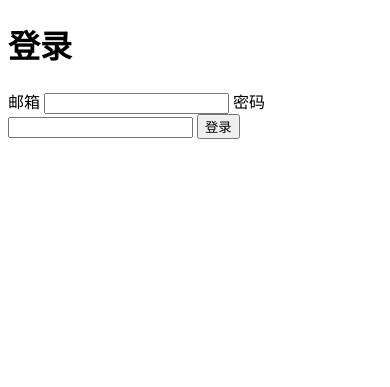
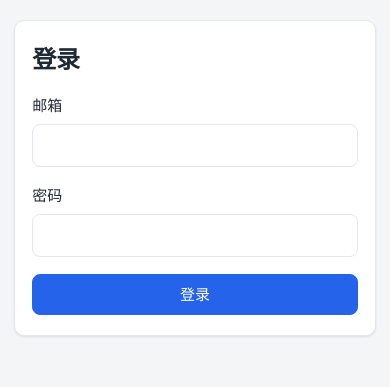
Before and after one commit to HabibiWalid/student-project-manager, a FastAPI app: page /login in a window 390 px wide. Shown: the top 387 px of the page. Run offline with FastAPI, Linux system fonts and the light colour scheme; some libraries are stand-ins or nearby versions.

Commit message:
Add light-mode styling via a single stylesheet and shared base layout
Visual-only change (no route/model/query/auth logic touched):
- New app/static/css/app.css: light theme, centered ~760px column, Chinese-
  friendly system font stack, white cards on gray, one blue accent, block-
  stacked form labels, primary/secondary buttons, status pills, rank badges,
  muted empty-states, responsive single-column on phones.
- New app/templates/base.html; all 9 templates now extend it and link the
  stylesheet (content and Chinese text preserved; only classes/wrappers added).
- app/main.py mounts app/static read-only at /static; the uploads dir stays
  NON-static (downloads remain authz-gated).
- test_rendering guard gains an owner-teacher leaderboard case (11 -> 12).

Full suite: 126 passing.

```diff
--- a/app/main.py
+++ b/app/main.py
@@ -17,6 +17,7 @@ from __future__ import annotations
 from pathlib import Path
 
 from fastapi import FastAPI
+from fastapi.staticfiles import StaticFiles
 from sqlalchemy.orm import Session, sessionmaker
 from starlette.middleware.sessions import SessionMiddleware
 
@@ -86,6 +87,12 @@ def create_app(
     # multipart parser can buffer it.
     app.add_middleware(LimitUploadBodyMiddleware)
 
+    # Read-only static assets (CSS only). This serves ONLY app/static; the
+    # uploads dir is deliberately NOT mounted — user files are served solely
+    # through the authorization-checked download route (see routes/submissions).
+    static_dir = Path(__file__).resolve().parent / "static"
+    app.mount("/static", StaticFiles(directory=static_dir), name="static")
+
     app.include_router(auth.router)
     app.include_router(projects.router)
     app.include_router(teams.router)
--- /dev/null
+++ b/app/static/css/app.css
@@ -0,0 +1,225 @@
+/* Student Project Management System — light, clean, professional. Visual only. */
+
+:root {
+  --bg: #f4f5f7;
+  --card: #ffffff;
+  --border: #e4e7ec;
+  --text: #1f2933;
+  --muted: #6b7280;
+  --accent: #2563eb;
+  --accent-hover: #1d4ed8;
+  --radius: 10px;
+  --shadow: 0 1px 2px rgba(16, 24, 40, 0.04), 0 1px 3px rgba(16, 24, 40, 0.06);
+}
+
+* { box-sizing: border-box; }
+
+body {
+  margin: 0;
+  background: var(--bg);
+  color: var(--text);
+  font-family: -apple-system, BlinkMacSystemFont, "Segoe UI", "PingFang SC",
+    "Hiragino Sans GB", "Microsoft YaHei", sans-serif;
+  line-height: 1.55;
+  font-size: 15px;
+}
+
+.container {
+  max-width: 760px;
+  margin: 0 auto;
+  padding: 2rem 1rem 3rem;
+}
+
+/* Cards */
+.card {
+  background: var(--card);
+  border: 1px solid var(--border);
+  border-radius: var(--radius);
+  box-shadow: var(--shadow);
+  padding: 1.5rem 1.75rem;
+  margin-bottom: 1.25rem;
+}
+
+/* Headings */
+h1 { font-size: 1.5rem; font-weight: 650; margin: 0 0 1rem; letter-spacing: -0.01em; }
+h2 { font-size: 1.1rem; font-weight: 600; margin: 0 0 0.75rem; }
+p { margin: 0 0 0.75rem; }
+
+/* Internal sections of a card, separated by a hairline */
+.card > section {
+  margin-top: 1.5rem;
+  padding-top: 1.5rem;
+  border-top: 1px solid var(--border);
+}
+
+/* Links */
+a { color: var(--accent); text-decoration: none; }
+a:hover { text-decoration: underline; }
+
+.back { margin-bottom: 1rem; }
+.back a { color: var(--muted); font-size: 0.9rem; }
+
+.muted { color: var(--muted); }
+.empty { color: var(--muted); font-style: italic; }
+
+/* Toolbar (projects list header) */
+.toolbar {
+  display: flex;
+  justify-content: space-between;
+  align-items: flex-start;
+  flex-wrap: wrap;
+  gap: 1rem;
+}
+.toolbar h1 { margin-bottom: 0.25rem; }
+.actions { display: flex; gap: 0.6rem; align-items: center; flex-wrap: wrap; }
+
+/* Forms — labels stacked above full-width fields */
+form { margin: 0; }
+label {
+  display: block;
+  margin-bottom: 1.1rem;
+  font-weight: 500;
+  color: var(--text);
+}
+input[type="text"],
+input[type="email"],
+input[type="password"],
+input[type="number"],
+input[type="datetime-local"],
+input[type="file"],
+textarea,
+select {
+  display: block;
+  width: 100%;
+  margin-top: 0.4rem;
+  padding: 0.55rem 0.7rem;
+  font: inherit;
+  color: var(--text);
+  background: #fff;
+  border: 1px solid var(--border);
+  border-radius: 8px;
+}
+input:focus,
+textarea:focus,
+select:focus {
+  outline: none;
+  border-color: var(--accent);
+  box-shadow: 0 0 0 3px rgba(37, 99, 235, 0.15);
+}
+textarea { min-height: 96px; resize: vertical; }
+input[type="file"] { padding: 0.45rem 0.6rem; background: #fafbfc; }
+
+/* Buttons */
+.btn,
+button {
+  display: inline-block;
+  font: inherit;
+  font-weight: 550;
+  line-height: 1.4;
+  padding: 0.55rem 1.1rem;
+  border-radius: 8px;
+  border: 1px solid transparent;
+  cursor: pointer;
+  text-align: center;
+  text-decoration: none;
+}
+.btn-primary,
+button[type="submit"]:not(.btn-secondary) {
+  background: var(--accent);
+  border-color: var(--accent);
+  color: #fff;
+}
+.btn-primary:hover,
+button[type="submit"]:not(.btn-secondary):hover {
+  background: var(--accent-hover);
+  border-color: var(--accent-hover);
+  text-decoration: none;
+}
+.btn-secondary {
+  background: #fff;
+  color: var(--text);
+  border-color: var(--border);
+}
+.btn-secondary:hover { background: #f9fafb; text-decoration: none; }
+.btn-sm { padding: 0.3rem 0.7rem; font-size: 0.85rem; }
+a.btn:hover { text-decoration: none; }
+
+/* Lists */
+.list { list-style: none; margin: 0; padding: 0; }
+.list > li {
+  padding: 0.7rem 0;
+  border-bottom: 1px solid var(--border);
+}
+.list > li:last-child { border-bottom: none; }
+.list-row {
+  display: flex;
+  align-items: center;
+  justify-content: space-between;
+  gap: 0.75rem;
+}
+
+/* Nested file list inside a submission */
+.files { list-style: none; margin: 0.4rem 0 0; padding: 0 0 0 0.25rem; }
+.files > li { padding: 0.2rem 0; font-size: 0.92rem; color: var(--muted); }
+.files > li a { color: var(--accent); }
+
+/* Leaderboard with rank badges */
+.board { list-style: none; counter-reset: rank; margin: 0; padding: 0; }
+.board > li {
+  counter-increment: rank;
+  display: flex;
+  align-items: center;
+  gap: 0.75rem;
+  padding: 0.6rem 0;
+  border-bottom: 1px solid var(--border);
+}
+.board > li:last-child { border-bottom: none; }
+.board > li::before {
+  content: counter(rank);
+  flex: 0 0 auto;
+  width: 1.6rem;
+  height: 1.6rem;
+  display: inline-flex;
+  align-items: center;
+  justify-content: center;
+  background: #eef2ff;
+  color: var(--accent);
+  border-radius: 999px;
+  font-size: 0.85rem;
+  font-weight: 650;
+}
+.board .board-name { flex: 1 1 auto; }
+.board .board-score { font-weight: 600; }
+
+/* Status pills */
+.pill {
+  display: inline-block;
+  padding: 0.15rem 0.6rem;
+  border-radius: 999px;
+  font-size: 0.78rem;
+  font-weight: 600;
+  line-height: 1.5;
+  white-space: nowrap;
+}
+.pill-draft { background: #fef3c7; color: #92400e; }
+.pill-open { background: #dcfce7; color: #166534; }
+.pill-closed { background: #eef1f4; color: #64748b; }
+
+/* Error / alert banner */
+[role="alert"] {
+  background: #fef2f2;
+  border: 1px solid #fecaca;
+  color: #991b1b;
+  padding: 0.7rem 0.9rem;
+  border-radius: 8px;
+}
+
+/* Responsive: single column, full-width primary actions on small screens */
+@media (max-width: 520px) {
+  .container { padding: 1.25rem 0.85rem 2rem; }
+  .card { padding: 1.25rem 1.1rem; }
+  .toolbar { flex-direction: column; }
+  .actions { width: 100%; }
+  .btn:not(.btn-sm),
+  button[type="submit"]:not(.btn-sm) { width: 100%; }
+}
--- /dev/null
+++ b/app/templates/base.html
@@ -0,0 +1,14 @@
+<!DOCTYPE html>
+<html lang="zh-CN">
+<head>
+  <meta charset="utf-8">
+  <meta name="viewport" content="width=device-width, initial-scale=1">
+  <title>{% block title %}学生项目管理系统{% endblock %}</title>
+  <link rel="stylesheet" href="/static/css/app.css">
+</head>
+<body>
+  <div class="container">
+    {% block content %}{% endblock %}
+  </div>
+</body>
+</html>
--- a/app/templates/login.html
+++ b/app/templates/login.html
@@ -1,12 +1,7 @@
-<!DOCTYPE html>
-<html lang="zh-CN">
-<head>
-  <meta charset="utf-8">
-  <meta name="viewport" content="width=device-width, initial-scale=1">
-  <title>登录 · 学生项目管理系统</title>
-</head>
-<body>
-  <main>
+{% extends "base.html" %}
+{% block title %}登录 · 学生项目管理系统{% endblock %}
+{% block content %}
+<main class="card">
   <h1>登录</h1>
   {% if error %}
   <p role="alert">{{ error }}</p>
@@ -20,8 +15,7 @@
       密码
       <input type="password" name="password" autocomplete="current-password" required>
     </label>
-      <button type="submit">登录</button>
+    <button class="btn btn-primary" type="submit">登录</button>
   </form>
 </main>
-</body>
-</html>
+{% endblock %}
```
Also changed, not shown: app/templates/leaderboard.html (+11 -16 lines), app/templates/project_detail.html (+19 -25 lines), app/templates/project_new.html (+7 -13 lines), app/templates/projects_list.html (+17 -20 lines), app/templates/score_new.html (+13 -19 lines), app/templates/submission_new.html (+8 -14 lines), app/templates/team_detail.html (+12 -18 lines), app/templates/team_new.html (+8 -14 lines), tests/test_rendering.py (+1 -0 lines). Lines whose indentation alone changed are shown as unchanged.
